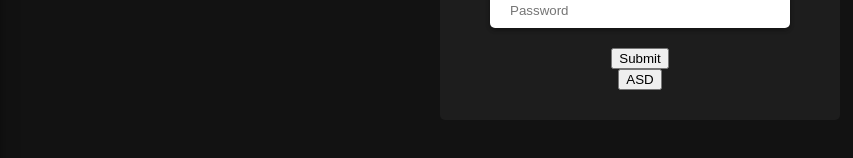
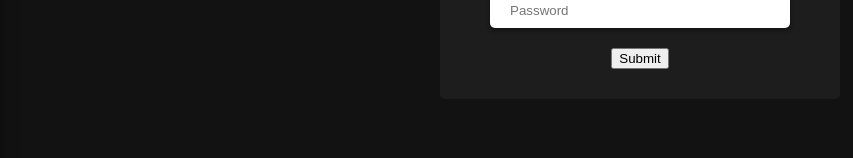
Before and after one commit to hausbence/nutrition-react, a React (Create React App) app: page /registration in a window 1280 px wide. Shown: the part 296-454 px from the top of the page, without its empty margins (0-853 px from the left). Built offline with nearby package versions, Linux system fonts and the light colour scheme.

Commit message:
reseted registration

```diff
--- a/src/Pages/Account/Register.js
+++ b/src/Pages/Account/Register.js
@@ -1,6 +1,5 @@
 import React, { useState } from "react";
 import { useForm } from "react-hook-form";
-import Axios from "axios";
 
 import AuthService from "../services/auth.service";
 import { StyledForm } from "./Forms.styled";
@@ -14,7 +13,6 @@ const Register = (props) => {
 	// eslint-disable-next-line no-unused-vars
 	const [successful, setSuccessful] = useState(false);
 	const [message, setMessage] = useState("");
-	const PLANNER_API_URL = "http://localhost:8080/planner/connect";
 
 	const onChangeUsername = (e) => {
 		const username = e.target.value;
@@ -29,20 +27,6 @@ const Register = (props) => {
 	const onChangePassword = (e) => {
 		const password = e.target.value;
 		setPassword(password);
-	};
-
-	const connectToPlanner = () => {
-		Axios.post(PLANNER_API_URL, {
-			username: username,
-		}).then(
-			(response) => {
-				let responseData = response;
-				console.log(response);
-			},
-			(error) => {
-				console.log(error);
-			}
-		);
 	};
 
 	const handleRegister = (e) => {
@@ -116,7 +100,6 @@ const Register = (props) => {
 					</div>
 				</div>
 				<button onClick={handleSubmit(handleRegister)}>Submit</button>
-				<button onClick={connectToPlanner}>ASD</button>
 			</form>
 			{message}
 		</StyledForm>
```
Also changed, not shown: 1 other file (tests, documents, lock files or other folders).
